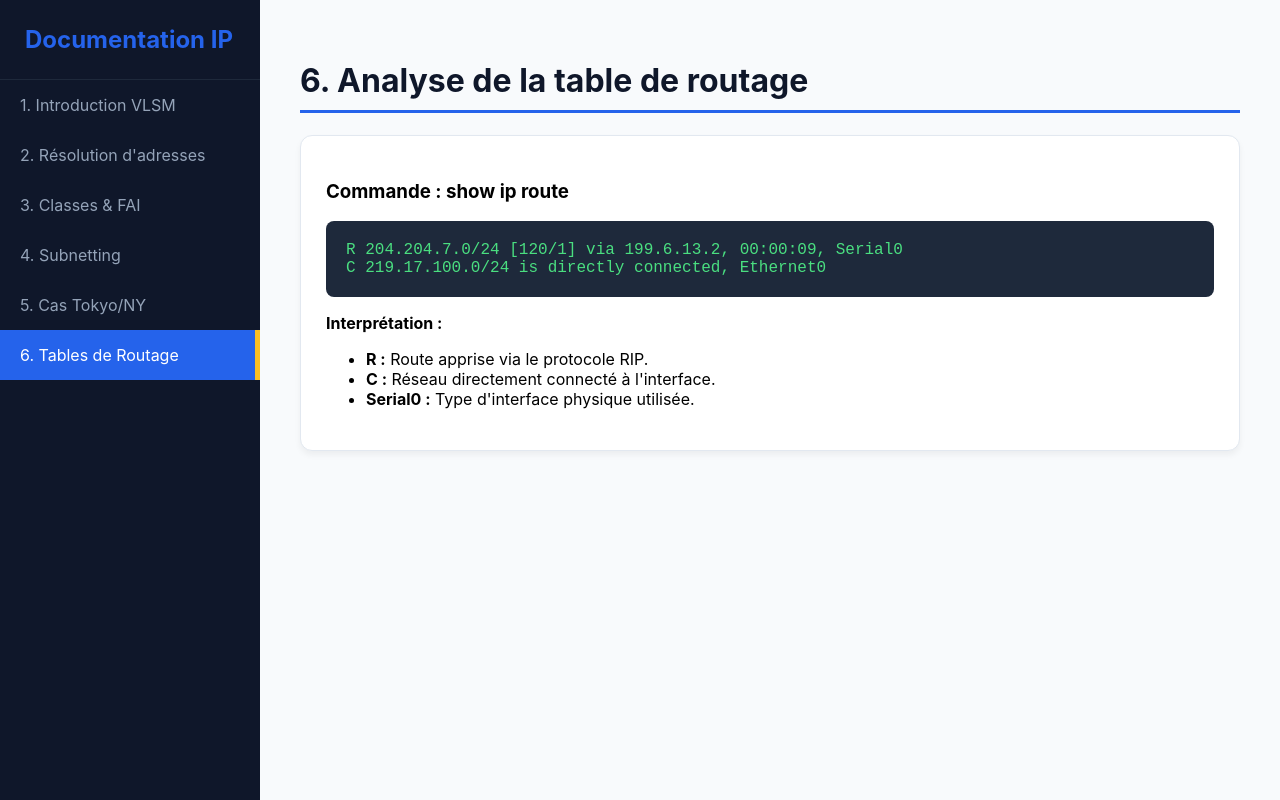
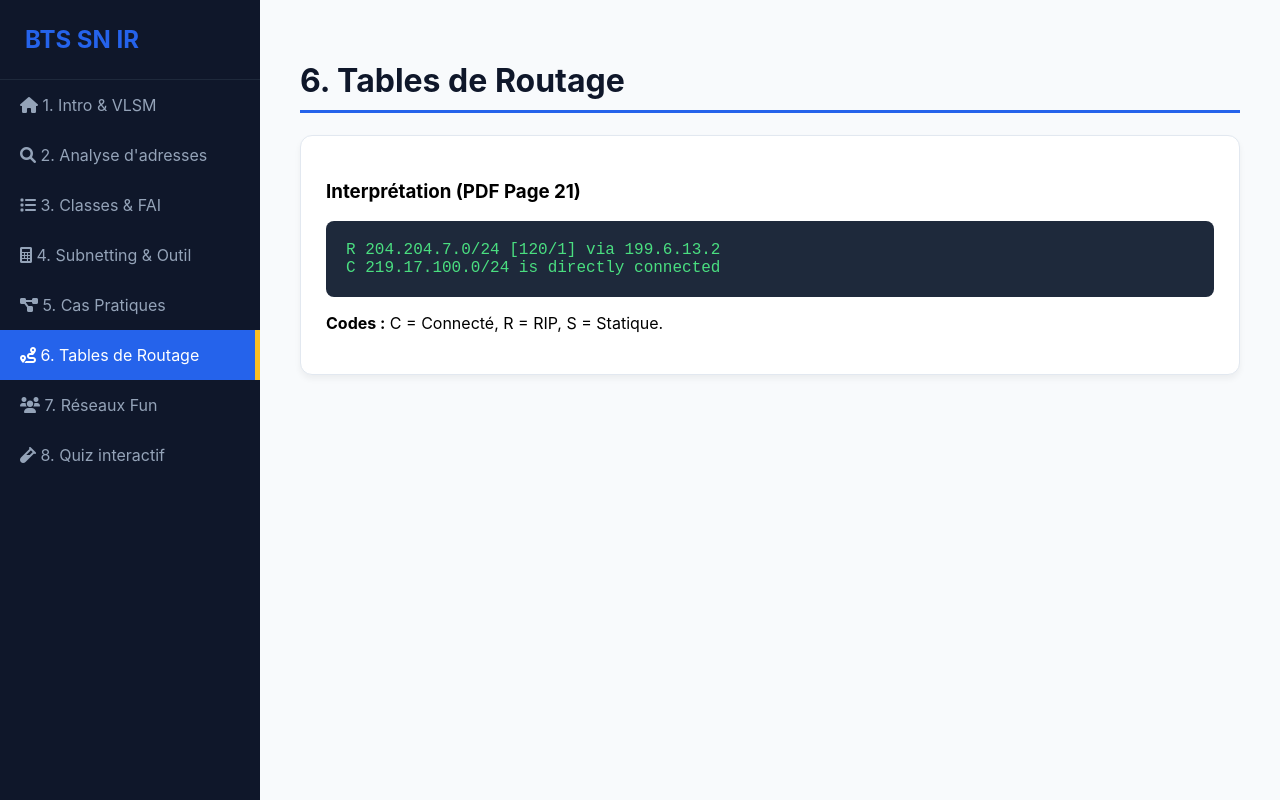
Before and after one commit to JusteUnMecGach4a/cours-VLSM, a plain HTML site: page routage.html in a window 1280 px wide. Drawn offline with Linux system fonts and the light colour scheme.

Commit message:
Update routage.html

```diff
--- a/routage.html
+++ b/routage.html
@@ -2,36 +2,23 @@
 <html lang="fr">
 <head>
     <meta charset="UTF-8">
-    <title>Cours VLSM - Routage</title>
+    <title>Tables de Routage</title>
     <link rel="stylesheet" href="style.css">
+    <link rel="stylesheet" href="https://cdnjs.cloudflare.com/ajax/libs/font-awesome/6.0.0/css/all.min.css">
 </head>
 <body>
-    <aside class="sidebar">
-        <h2>Documentation IP</h2>
-        <nav>
-            <a href="index.html">1. Introduction VLSM</a>
-            <a href="resolution.html">2. Résolution d'adresses</a>
-            <a href="classes.html">3. Classes & FAI</a>
-            <a href="subnetting.html">4. Subnetting</a>
-            <a href="vlsm-pro.html">5. Cas Tokyo/NY</a>
-            <a href="routage.html" class="active">6. Tables de Routage</a>
-        </nav>
-    </aside>
+    <div id="nav-container"></div>
     <main>
-        <h1>6. Analyse de la table de routage</h1>
+        <h1>6. Tables de Routage</h1>
         <div class="card">
-            <h3>Commande : show ip route</h3>
+            <h3>Interprétation (PDF Page 21)</h3>
             <div class="terminal">
-                R 204.204.7.0/24 [120/1] via 199.6.13.2, 00:00:09, Serial0<br>
-                C 219.17.100.0/24 is directly connected, Ethernet0
+                R 204.204.7.0/24 [120/1] via 199.6.13.2<br>
+                C 219.17.100.0/24 is directly connected
             </div>
-            <p><strong>Interprétation :</strong></p>
-            <ul>
-                <li><strong>R :</strong> Route apprise via le protocole RIP.</li>
-                <li><strong>C :</strong> Réseau directement connecté à l'interface.</li>
-                <li><strong>Serial0 :</strong> Type d'interface physique utilisée.</li>
-            </ul>
+            <p><strong>Codes :</strong> C = Connecté, R = RIP, S = Statique.</p>
         </div>
     </main>
+    <script src="navigation.js"></script>
 </body>
 </html>
```
